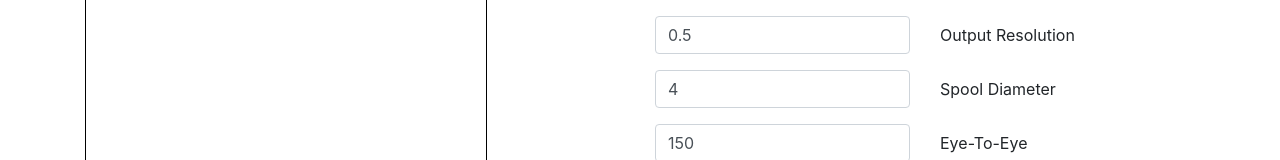
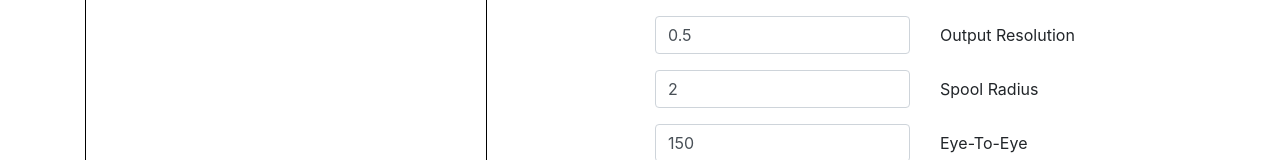
Before and after one commit to cruncha-cruncha/wall-plotter, a React (Create React App) app: page / in a window 1280 px wide. Shown: the part 280-440 px from the top of the page. Built offline with nearby package versions, Linux system fonts and the light colour scheme.

Commit message:
Calculate motor pulses, switch coorsReady <-> specsReady, use spool radius instead of spool diameter

```diff
--- a/src/components/Converter/Converter.js
+++ b/src/components/Converter/Converter.js
@@ -10,10 +10,10 @@ const Converter = () => {
     <div className="row">
       <div className="col-12">
         <div className="my-2">
-          {specErrors
-            ? <span className="text-danger">{specErrors.msg}</span>
-            : coorErrors
-              ? <span className="text-danger">{coorErrors.msg}</span>
+          {coorErrors
+            ? <span className="text-danger">{coorErrors.msg}</span>
+            : specErrors
+              ? <span className="text-danger">{specErrors.msg}</span>
               : null
           }
         </div>
--- /dev/null
+++ b/src/components/Converter/helpers/solveCoors.js
@@ -0,0 +1,23 @@
+// eyeToEye = sqrt(leftLength^2 - y^2) + (toolOffsetX * 2) + sqrt(rightLength^2 - y^2)
+// solve for y
+
+export default function solveCoors({ eyeToEye, toolOffsetX, toolOffsetY, leftLength, rightLength }) {
+  if (eyeToEye <= 0 || toolOffsetX < 0 || toolOffsetY < 0 || leftLength < 0 || rightLength < 0) {
+    return null;
+  }
+
+  const n1 = eyeToEye - (toolOffsetX * 2);
+  const n2 = Math.pow(rightLength, 2) - Math.pow(leftLength, 2) - Math.pow(n1, 2);
+
+  const a = 4 * Math.pow(n1, 2);
+  // b is always zero
+  const c = -4 * Math.pow(n1, 2) * Math.pow(leftLength, 2) + Math.pow(n2, 2);
+
+  const leftY2 = Math.sqrt(-4 * a * c) / (2 * a);
+  const leftX2 = Math.sqrt(Math.pow(leftLength, 2) - Math.pow(leftY2, 2));
+
+  return {
+    x: leftX2 + toolOffsetX,
+    y: leftY2 + toolOffsetY
+  };
+}
--- a/src/components/Converter/state/coorErrors.js
+++ b/src/components/Converter/state/coorErrors.js
@@ -1,18 +1,90 @@
 import { selector } from 'recoil';
 
-import { realCoorsState } from './realCoors';
+import { fileContentState } from '../../ImageHandler/state';
+import { specsState } from '../../SpecInputs/state';
+
+export const BOUNDS = {
+  'final-height': {
+    upper: 1000,
+    lower: 1
+  },
+  'eye-to-eye': {
+    upper: 1000,
+    lower: 1
+  },
+  'spool-radius': {
+    upper: 25,
+    lower: 0
+  },
+  'initial-length-left': {
+    upper: 1000,
+    lower: 0
+  },
+  'initial-length-right': {
+    upper: 1000,
+    lower: 0
+  },
+  'initial-coors-x': {
+    upper: 1000,
+    lower: 0
+  },
+  'initial-coors-y': {
+    upper: 1000,
+    lower: 0
+  },
+  'tool-offset-x': {
+    upper: 50,
+    lower: 0
+  },
+  'tool-offset-y': {
+    upper: 50,
+    lower: 0
+  }
+}
 
 export const coorErrorsState = selector({
   key: 'coorErrors',
   get: ({get}) => {
-    const realCoors = get(realCoorsState);
+    const fileContent = get(fileContentState);
+    const specsAlpha = get(specsState);
 
-    if (!realCoors) {
-      return { msg: 'Specs are not physically valid' };
-    } else if (realCoors.outputRect.x + realCoors.outputRect.width > realCoors.rightEye.x) {
-      return { msg: 'Can\'t draw outside vertical bounds of eyes' };
-    } else {
-      return null;
+    // do we have a file and specs?
+    if (!fileContent || !specsAlpha) {
+      return { msg: 'No image' };
     }
+
+    const specs = Object.keys(specsAlpha).reduce((out, k) => ({
+      ...out,
+      [k]: Number(specsAlpha[k])
+    }), {});
+
+    // have spec values been entered?
+    for (let k of Object.keys(BOUNDS)) {
+      if (!(k in specs)) {
+        return { spec: k, msg: `Missing ${k} specification` };
+      }
+    }
+
+    // are all spec values within a reasonable range? (lower bounds)
+    for (let k of Object.keys(BOUNDS)) {
+      if (specs[k] > BOUNDS[k].upper) {
+        return { spec: k, msg: `${k} is too high; max is ${BOUNDS[k].upper}` };
+      } else if (specs[k] < BOUNDS[k].lower) {
+        return { spec: k, msg: `${k} is too low; minimum is ${BOUNDS[k].lower}` };
+      }
+    }
+
+    // is the initial position physically valid?
+    if (specs['specify-start-by-coors']) {
+      if (
+        specs['initial-coors-x'] +
+        (specs['tool-offset-x'] * 2) >
+        specs['eye-to-eye']
+      ) {
+        return { msg: 'Specs are not physically valid' };
+      }
+    }
+
+    return null;
   },
 });
--- a/src/components/Converter/state/index.js
+++ b/src/components/Converter/state/index.js
@@ -1,6 +1,6 @@
 export * from './atoms';
+export * from './coorsReady';
+export * from './coorErrors';
+export * from './realCoors';
 export * from './specsReady';
 export * from './specErrors';
-export * from './realCoors';
-export * from './coorsReady';
-export * from './coorErrors';
--- a/src/components/Converter/state/realCoors.js
+++ b/src/components/Converter/state/realCoors.js
@@ -2,12 +2,14 @@ import { selector } from 'recoil';
 
 import { fileContentState } from '../../ImageHandler/state';
 import { specsState } from '../../SpecInputs/state';
-import { specsReadyState } from './specsReady';
+import { coorsReadyState } from './coorsReady';
+
+import solveCoors from '../helpers/solveCoors';
 
 export const realCoorsState = selector({
   key: 'realCoors',
   get: ({get}) => {
-    const ready = get(specsReadyState);
+    const ready = get(coorsReadyState);
     const specsAlpha = get(specsState);
     const fileContent = get(fileContentState);
 
@@ -33,7 +35,7 @@ export const realCoorsState = selector({
 
     if (specs['specify-start-by-coors']) {
       return {
-        spoolDiameter: specs['spool-diameter'],
+        spoolRadius: specs['spool-radius'],
         leftEye: { x: 0, y: 0 },
         rightEye: { x: specs['eye-to-eye'], y: 0 },
         leftLine: {
@@ -59,31 +61,25 @@ export const realCoorsState = selector({
         totalHeight: specs['initial-coors-y'] + mmToCm(unitToMm(height))
       }
     } else {
-      // eye-to-eye = sqrt(initial-length-left^2 - y^2) + (tool-offset-x * 2) + sqrt(initial-length-right^2 - y^2)
-      // solve for y
+      const coors = solveCoors({
+        eyeToEye: specs['eye-to-eye'],
+        toolOffsetX: specs['tool-offset-x'],
+        toolOffsetY: specs['tool-offset-y'],
+        leftLength: specs['initial-length-left'],
+        rightLength: specs['initial-length-right'],
+      });
 
-      const n1 = specs['eye-to-eye'] - (specs['tool-offset-x'] * 2);
-      const n2 = Math.pow(specs['initial-length-right'], 2) - Math.pow(specs['initial-length-left'], 2) - Math.pow(n1, 2);
-
-      const a = 4 * Math.pow(n1, 2);
-      // b is always zero
-      const c = -4 * Math.pow(n1, 2) * Math.pow(specs['initial-length-left'], 2) + Math.pow(n2, 2);
-
-      const leftY2 = Math.sqrt(-4 * a * c) / (2 * a);
-      const rightY2 = leftY2;
-      const leftX2 = Math.sqrt(Math.pow(specs['initial-length-left'], 2) - Math.pow(leftY2, 2));
-      const rightX2 = specs['eye-to-eye'] - Math.sqrt(Math.pow(specs['initial-length-right'], 2) - Math.pow(rightY2, 2));
-
-      if (isNaN(leftY2) || isNaN(rightY2) || isNaN(leftX2) || isNaN(rightX2)) {
+      if (!coors) {
         return null;
       }
 
-      if (Math.round(rightX2 * 100) / 100 !== Math.round((leftX2 + (specs['tool-offset-x'] * 2)) * 100) / 100) {
-        return null;
-      }
+      const leftY2 = coors.y - specs['tool-offset-y'];
+      const rightY2 = leftY2;
+      const leftX2 = coors.x - specs['tool-offset-x'];
+      const rightX2 = coors.x + specs['tool-offset-x'];
 
       return {
-        spoolDiameter: specs['spool-diameter'],
+        spoolRadius: specs['spool-radius'],
         leftEye: { x: 0, y: 0 },
         rightEye: { x: specs['eye-to-eye'], y: 0 },
         leftLine: {
--- a/src/components/Converter/state/specErrors.js
+++ b/src/components/Converter/state/specErrors.js
@@ -1,7 +1,7 @@
 import { selector } from 'recoil';
 
-import { fileContentState } from '../../ImageHandler/state';
 import { specsState } from '../../SpecInputs/state';
+import { realCoorsState } from './realCoors';
 
 export const BOUNDS = {
   'step-resolution': {
@@ -12,42 +12,6 @@ export const BOUNDS = {
     upper: 10,
     lower: 0.01
   },
-  'final-height': {
-    upper: 1000,
-    lower: 1
-  },
-  'eye-to-eye': {
-    upper: 1000,
-    lower: 1
-  },
-  'spool-diameter': {
-    upper: 50,
-    lower: 0
-  },
-  'initial-length-left': {
-    upper: 1000,
-    lower: 0
-  },
-  'initial-length-right': {
-    upper: 1000,
-    lower: 0
-  },
-  'initial-coors-x': {
-    upper: 1000,
-    lower: 0
-  },
-  'initial-coors-y': {
-    upper: 1000,
-    lower: 0
-  },
-  'tool-offset-x': {
-    upper: 50,
-    lower: 0
-  },
-  'tool-offset-y': {
-    upper: 50,
-    lower: 0
-  },
   'output-resolution': {
     upper: 10,
     lower: 0.1
@@ -57,12 +21,13 @@ export const BOUNDS = {
 export const specErrorsState = selector({
   key: 'specErrors',
   get: ({get}) => {
-    const fileContent = get(fileContentState);
+    const realCoors = get(realCoorsState);
     const specsAlpha = get(specsState);
 
-    // do we have a file and specs?
-    if (!fileContent || !specsAlpha) {
-      return { msg: 'No image' };
+    if (!realCoors) {
+      return { msg: 'Specs are not physically valid' };
+    } else if (realCoors.outputRect.x + realCoors.outputRect.width > realCoors.rightEye.x) {
+      return { msg: 'Can\'t draw outside vertical bounds of eyes' };
     }
 
     const specs = Object.keys(specsAlpha).reduce((out, k) => ({
@@ -86,17 +51,6 @@ export const specErrorsState = selector({
       }
     }
 
-    // is the initial position physically valid?
-    if (specs['specify-start-by-coors']) {
-      if (
-        specs['initial-coors-x'] +
-        (specs['tool-offset-x'] * 2) >
-        specs['eye-to-eye']
-      ) {
-        return { msg: 'Specs are not physically valid' };
-      }
-    }
-
     return null;
   },
 });
--- a/src/components/Preview/usePreview.js
+++ b/src/components/Preview/usePreview.js
@@ -38,12 +38,12 @@ export default function usePreview() {
           <circle
             cx={coors.leftEye.x}
             cy={coors.leftEye.y}
-            r={coors.spoolDiameter / 2}
+            r={coors.spoolRadius}
             fill="black" />
           <circle
             cx={coors.rightEye.x}
             cy={coors.rightEye.y}
-            r={coors.spoolDiameter / 2}
+            r={coors.spoolRadius}
             fill="black" />
         </svg>
       )
--- a/src/components/SpecInputs/SpecInputs.js
+++ b/src/components/SpecInputs/SpecInputs.js
@@ -16,7 +16,7 @@ const SpecInputs = () => {
       <InputRow label="Feed Rate (cm/s)" actionType="feed-rate" specs={specs} dispatch={dispatch} />
       <InputRow label="Output Height" actionType='final-height' specs={specs} dispatch={dispatch} />
       <InputRow label="Output Resolution" actionType="output-resolution" specs={specs} dispatch={dispatch} />
-      <InputRow label="Spool Diameter" actionType='spool-diameter' specs={specs} dispatch={dispatch} />
+      <InputRow label="Spool Radius" actionType='spool-radius' specs={specs} dispatch={dispatch} />
       <InputRow label="Eye-To-Eye" actionType='eye-to-eye' specs={specs} dispatch={dispatch} />
       <p>It's assumed that the plotter uses two strings, each with one end wound around a spool, travelling through an eye, and the other attached to a symmetrical tool holder. The program will start drawing from the upper-left corner of the image.</p>
       <FormGroup tag="fieldset">
--- a/src/components/SpecInputs/state/atoms.js
+++ b/src/components/SpecInputs/state/atoms.js
@@ -6,7 +6,7 @@ export const specsState = atom({
     'step-resolution': '1.8',
     'feed-rate': '1',
     'final-height': '60',
-    'spool-diameter': '4',
+    'spool-radius': '2',
     'eye-to-eye': '150',
     'specify-start-by-coors': false,
     'initial-length-left': '42',
```
Also changed, not shown: src/components/Converter/useConverter.js (+115 -33 lines).
